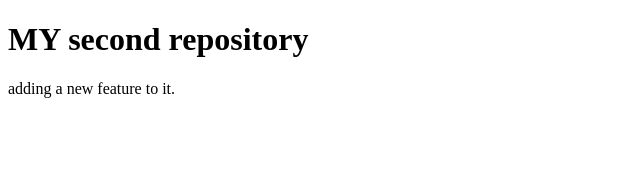
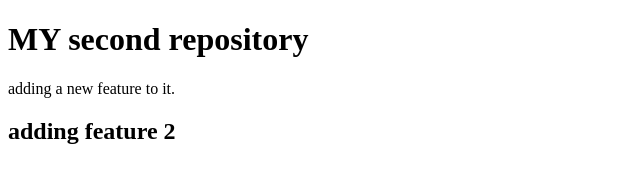
Before and after one commit to shamim-miya/localRepo, a plain HTML site: page index.html in a window 1280 px wide. Shown: the whole page, without its empty margins (0-640 px from the left). Drawn offline with Linux system fonts and the light colour scheme.

Commit message:
adding feature2

```diff
--- a/index.html
+++ b/index.html
@@ -9,5 +9,6 @@
 <body>
     <h1>MY second repository</h1>
     <p>adding a new feature to it.</p>
+    <h2>adding feature 2</h2>
 </body>
 </html>
```
